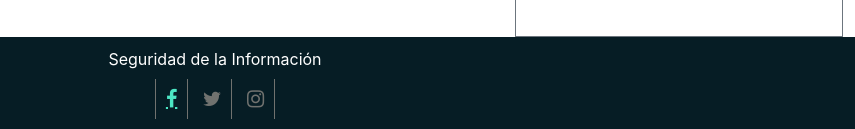
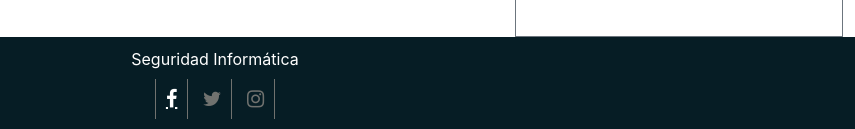
Before and after one commit to Jealvia/Proyecto-DAW, a plain HTML site: page index.html in a window 1280 px wide. In both pictures the pointer is over the link 596 px from the left and 1487 px from the top of the page. Shown: the part 1389-1518 px from the top of the page, 425-1280 px from the left. Drawn offline with nearby package versions, Linux system fonts and the light colour scheme.

Commit message:
initilizing sites 2

```diff
--- a/css/index.css
+++ b/css/index.css
@@ -22,5 +22,5 @@
     border-left: 1px solid #70726F;
   }
   .footer a:hover {
-    color: rgb(76, 230, 196);
+    color:white;
   }
--- a/index.html
+++ b/index.html
@@ -107,7 +107,7 @@
 		</aside>
 	</div>
 	<footer class="footer">
-		<div class="container text-center"><label class="text-white" for="text">Seguridad de la Información</label></div>
+		<div class="container text-center"><label class="text-white" for="text">Seguridad Informática</label></div>
 		<div class="container text-center">
 			<a href="#" class="fa fa-facebook"></a>
 			<a href="#" class="fa fa-twitter"></a>
```
